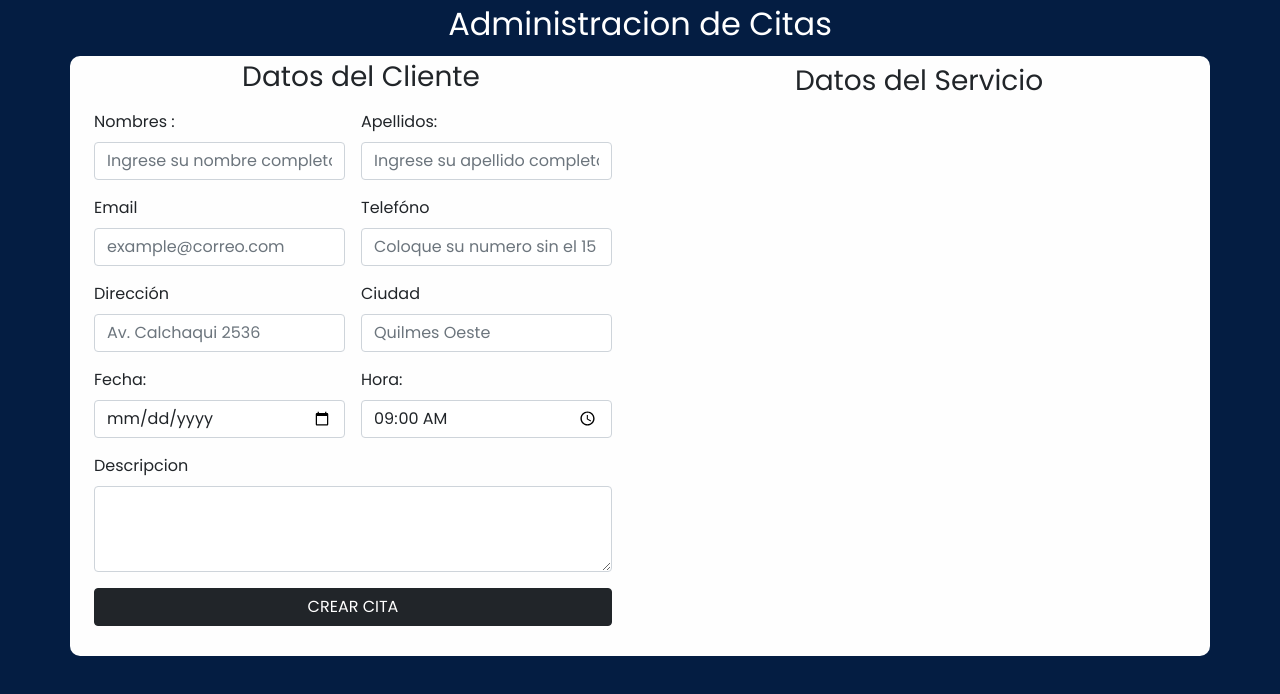
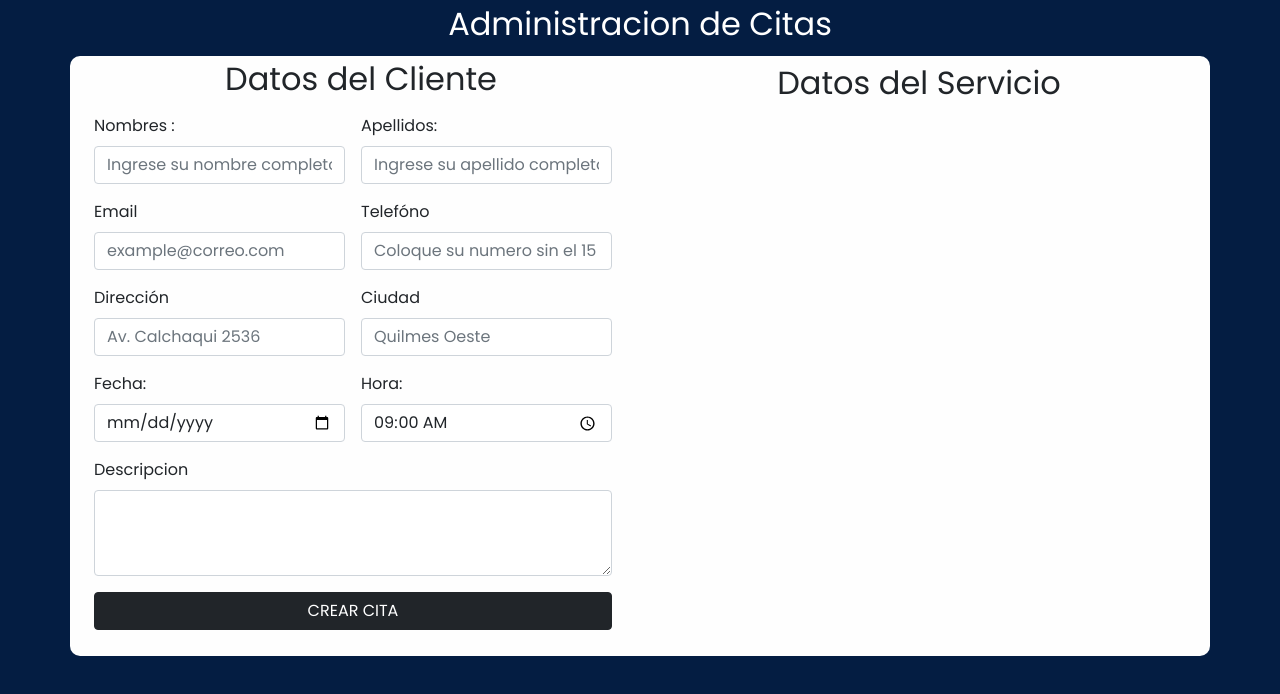
Before and after one commit to leandroquiroga/administrador-citas-js, a website: page src/index.html in a window 1280 px wide. Drawn offline with nearby package versions, Linux system fonts and the light colour scheme.

Commit message:
Web Estructure

```diff
--- a/src/index.html
+++ b/src/index.html
@@ -4,6 +4,10 @@
       <meta charset="UTF-8">
       <meta http-equiv="X-UA-Compatible" content="IE=edge">
       <meta name="viewport" content="width=device-width, initial-scale=1.0">
+      <meta name="Description" content="PWA JS.">
+      <meta name="author" content="Leandro Quiroga">
+      <meta name="description" content="Aplicacion de Administracion de Citas con IndexdDB">
+      <meta name="keywords" content="app citas administracion crud IndexdDB javascript">
       <title>Administracion de clientes</title>
       <link rel="shortcut icon" href="./assets/svg/cita.svg" type="image/x-icon">
       <link rel="manifest" href="./manifest.webmanifest">
@@ -15,6 +19,10 @@
       <link rel="preconnect" href="https://fonts.googleapis.com">
       <link rel="preconnect" href="https://fonts.gstatic.com" crossorigin>
       <link href="https://fonts.googleapis.com/css2?family=Poppins:wght@200;400;600&display=swap" rel="stylesheet">
+      <link rel="apple-touch-icon" href="./assets/img/cita-72x72.png">
+      <meta name="apple-mobile-web-app-capable" content="yes">
+      <meta name="apple-mobile-web-app-status-bar-style" content="black-translucent">
+      <meta name="theme-color" content="#202020">
   </head>
   <body class="container content mx-auto">
       <section class="row justify-content-center align-content-center main">
@@ -24,7 +32,7 @@
           <article class="card-content">
               <!-- Datos del Cliente -->
               <div class="dataCliente col-12 p-1">
-                <h3 class="text-dark text-center text-h3">Datos del Cliente</h3>
+                <h2 class="text-dark text-center text-h3">Datos del Cliente</h2>
                   <form class="row g-3 p-2 w-100" id="formUser">
                       <div class="col-md-6">
                           <label for="inputName" class="form-label">Nombres :</label>
@@ -71,7 +79,7 @@
               <!-- Datos del Servicio-->
               <div class="dataService col-12 p-1 my-1 ">
                   <div class="title">
-                    <h3 class="text-dark text-center text-h3">Datos del Servicio</h3>
+                    <h2 class="text-dark text-center text-h3">Datos del Servicio</h2>
                   </div>
                   <div class="row">
                       <!-- Se crean las cartas dinamicamentes -->
```
